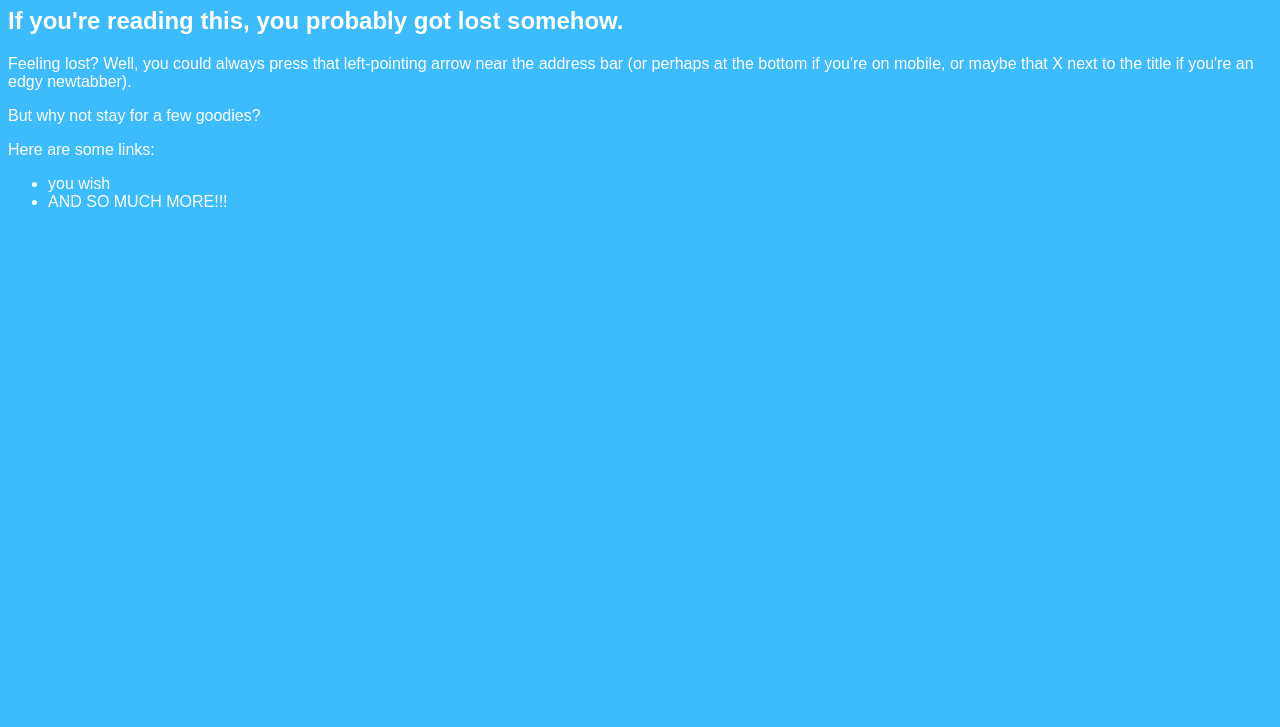
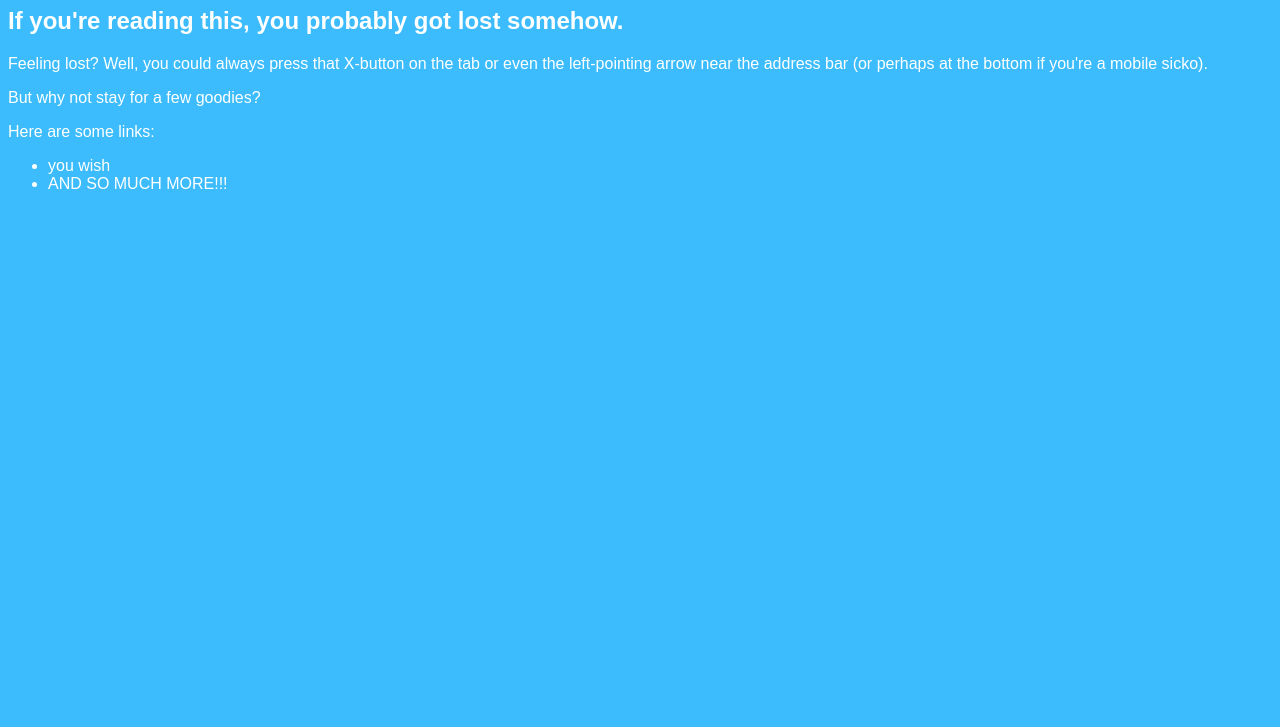
Before and after one commit to doktorego/doktorego.github.io, a plain HTML site: page index.html in a window 1280 px wide. Shown: the part 73-800 px from the top of the page. Drawn offline with Linux system fonts and the light colour scheme.

Commit message:
Update index.html

```diff
--- a/index.html
+++ b/index.html
@@ -8,7 +8,7 @@
     <body>
         <h1>DoktorEgo tiene un website de mierda.</h1>
         <h2>If you're reading this, you probably got lost somehow.</h2>
-        <p>Feeling lost? Well, you could always press that left-pointing arrow near the address bar (or perhaps at the bottom if you're on mobile, or maybe that X next to the title if you're an edgy newtabber).</p>
+        <p>Feeling lost? Well, you could always press that X-button on the tab or even the left-pointing arrow near the address bar (or perhaps at the bottom if you're a mobile sicko).</p>
         <p>But why not stay for a few goodies?</p>
         <p>Here are some links:
             <ul>
```
